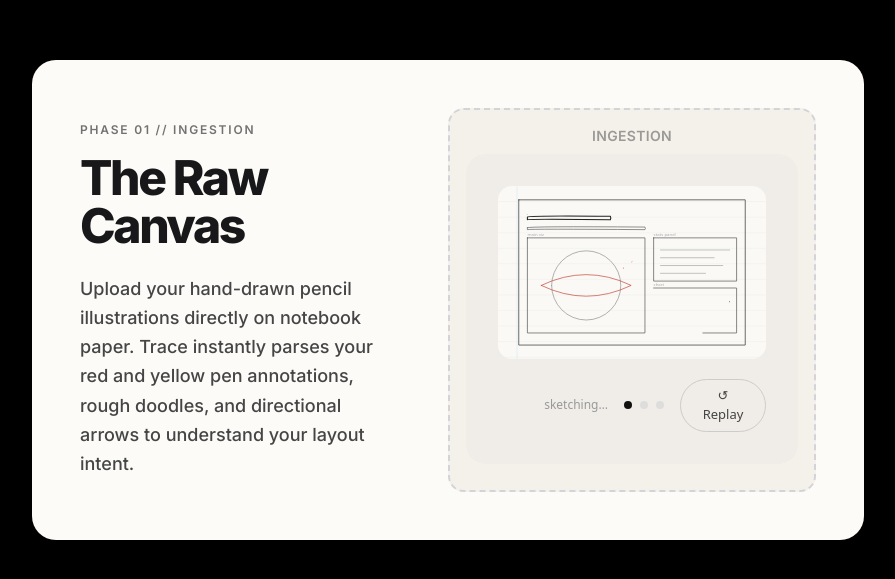
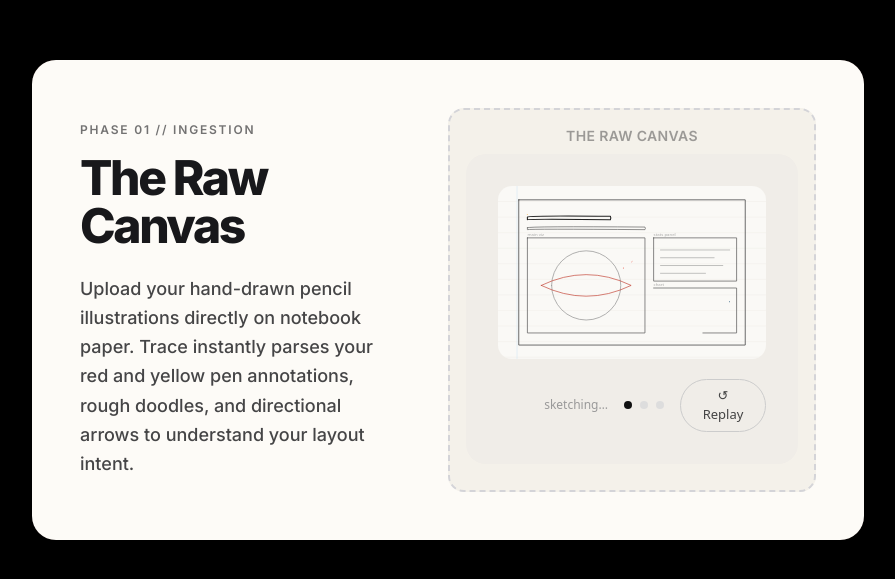
Before and after one commit to casanova259/myui, a Next.js app: page /raf in a window 1280 px wide. Shown: the part 900-1479 px from the top of the page, without its empty margins (192-1087 px from the left). Built offline with nearby package versions, Linux system fonts and the light colour scheme.

Commit message:
third and second one are done

```diff
--- a/app/raf/page.tsx
+++ b/app/raf/page.tsx
@@ -12,6 +12,7 @@
 import ComputationDemo from '@/components/momentumgraph/statecom';
 import CinematicIngestion from '@/components/momentumgraph/cine';
 import NodeGroupVisual from '@/components/momentumgraph/statecom';
+import CinematicWireframe from '@/components/momentumgraph/cine';
 
 // Initialize Inter font
 const inter = Inter({ subsets: ['latin'] });
@@ -53,7 +54,7 @@
             title: "Cinematic Simulation",
             description: "Real-world physics are applied to the wireframe. Trace simulates golden hour sunlight, dramatic cinematic lighting, warm color grading, and a shallow depth of field for absolute realism.",
             imagePlaceholder: "bg-orange-900/50 border-orange-800",
-            comp: <CinematicIngestion />
+            comp: <CinematicWireframe />
         },
         {
             id: 4,
@@ -144,7 +145,7 @@
                         {/* Right Side: Massive Image Placeholder */}
                         <div className={`w-full md:w-1/2 h-48 md:h-full mt-8 md:mt-0 rounded-2xl border-2 border-dashed ${section.imagePlaceholder} flex flex-col items-center p-4 relative overflow-hidden`}>
                             <span className="text-sm font-semibold opacity-40 block mb-2 tracking-wide uppercase select-none">
-                                Ingestion
+                                {section.title}
                             </span>
                             {/* This container now captures the animation size dynamically */}
                             <div className="relative w-full flex-1 flex flex-col justify-between overflow-hidden rounded-xl">
--- a/components/momentumgraph/cine.tsx
+++ b/components/momentumgraph/cine.tsx
@@ -1,146 +1,267 @@
 "use client";
 
-import React, { useRef } from "react";
-import { motion, useMotionValue, useTransform, useSpring } from "framer-motion";
+import { useEffect, useRef } from "react";
 
-export default function CinematicIngestion() {
-    const containerRef = useRef<HTMLDivElement>(null);
+// ── geometry ──────────────────────────────────────────────────────────────────
 
-    // Mouse coordinates tracking relative to the center of the container
-    const mouseX = useMotionValue(0);
-    const mouseY = useMotionValue(0);
+function makeBox(s: number) {
+  const h = s / 2;
+  const verts: number[][] = [
+    [-h, -h, -h], [h, -h, -h], [h, h, -h], [-h, h, -h],
+    [-h, -h,  h], [h, -h,  h], [h, h,  h], [-h, h,  h],
+  ];
+  const edges: number[][] = [
+    [0,1],[1,2],[2,3],[3,0],
+    [4,5],[5,6],[6,7],[7,4],
+    [0,4],[1,5],[2,6],[3,7],
+    [0,6],[1,7],[2,4],[3,5],
+  ];
+  const s2 = s * 0.55, h2 = s2 / 2;
+  const verts2: number[][] = [
+    [-h2,-h2,-h2],[h2,-h2,-h2],[h2,h2,-h2],[-h2,h2,-h2],
+    [-h2,-h2, h2],[h2,-h2, h2],[h2,h2, h2],[-h2,h2, h2],
+  ];
+  const offset = verts.length;
+  const edges2 = edges.map(([a, b]) => [a + offset, b + offset]);
+  const connectors = Array.from({ length: 8 }, (_, i) => [i, i + offset]);
+  return {
+    verts: [...verts, ...verts2],
+    edges: [...edges, ...edges2, ...connectors],
+  };
+}
 
-    // Smooth spring physics to prevent jerky movements
-    const springConfig = { damping: 25, stiffness: 120, mass: 0.6 };
-    const smoothX = useSpring(mouseX, springConfig);
-    const smoothY = useSpring(mouseY, springConfig);
+// ── math helpers ──────────────────────────────────────────────────────────────
 
-    // PARALLAX DEPTH MAPPINGS:
-    // Foreground: Moves fast, highly blurred, gives upfront depth
-    const fgX = useTransform(smoothX, [-0.5, 0.5], [-45, 45]);
-    const fgY = useTransform(smoothY, [-0.5, 0.5], [-45, 45]);
+type Vec3 = [number, number, number];
 
-    // Midground (Focal Plane): Sharp, contains the text, moves moderately
-    const mgX = useTransform(smoothX, [-0.5, 0.5], [-15, 15]);
-    const mgY = useTransform(smoothY, [-0.5, 0.5], [-15, 15]);
+const rotX = (v: Vec3, a: number): Vec3 => {
+  const c = Math.cos(a), s = Math.sin(a);
+  return [v[0], v[1] * c - v[2] * s, v[1] * s + v[2] * c];
+};
+const rotY = (v: Vec3, a: number): Vec3 => {
+  const c = Math.cos(a), s = Math.sin(a);
+  return [v[0] * c + v[2] * s, v[1], -v[0] * s + v[2] * c];
+};
+const rotZ = (v: Vec3, a: number): Vec3 => {
+  const c = Math.cos(a), s = Math.sin(a);
+  return [v[0] * c - v[1] * s, v[0] * s + v[1] * c, v[2]];
+};
 
-    // Background: Moves very little, mildly blurred, gives deep perspective
-    const bgX = useTransform(smoothX, [-0.5, 0.5], [-8, 8]);
-    const bgY = useTransform(smoothY, [-0.5, 0.5], [-8, 8]);
+function edgeColor(lightDot: number, depth: number, alpha: number): string {
+  const warmth = (lightDot + 1) / 2;
+  const depthFade = (depth + 160) / 320;
+  const r = Math.round(120 + warmth * 135);
+  const g = Math.round(70  + warmth * 70);
+  const b = Math.round(40  + (1 - warmth) * 60);
+  const a = Math.min((0.08 + depthFade * 0.55 + warmth * 0.35) * alpha, 1);
+  return `rgba(${r},${g},${b},${a})`;
+}
 
-    const handleMouseMove = (e: React.MouseEvent<HTMLDivElement>) => {
-        if (!containerRef.current) return;
-        const rect = containerRef.current.getBoundingClientRect();
+function glowWidth(lightDot: number, depth: number): number {
+  const warmth = (lightDot + 1) / 2;
+  const df = (depth + 160) / 320;
+  return 0.5 + warmth * 2.2 + df * 0.8;
+}
 
-        // Normalize coordinates between -0.5 and 0.5
-        const x = (e.clientX - rect.left) / rect.width - 0.5;
-        const y = (e.clientY - rect.top) / rect.height - 0.5;
+// ── component ─────────────────────────────────────────────────────────────────
 
-        mouseX.set(x);
-        mouseY.set(y);
+export default function CinematicWireframe() {
+  const canvasRef = useRef<HTMLCanvasElement>(null);
+  const containerRef = useRef<HTMLDivElement>(null);
+  const stateRef = useRef({
+    rotX: 0.42, rotY: 0.28, rotZ: 0.08,
+    velX: 0.0004, velY: 0.0007, velZ: 0.0001,
+    swingX: 0, swingY: 0, swingVX: 0, swingVY: 0,
+    lightAngle: 0,
+    lastT: 0,
+    raf: 0,
+  });
+  const hudRef = useRef<HTMLSpanElement>(null);
+  const geo = useRef(makeBox(110));
+
+  useEffect(() => {
+    const canvas = canvasRef.current;
+    const container = containerRef.current;
+    if (!canvas || !container) return;
+    const ctx = canvas.getContext("2d")!;
+    const state = stateRef.current;
+    const { verts, edges } = geo.current;
+
+    const SPRING = 0.018, DAMP = 0.88, LIGHT_SPEED = 0.0006;
+
+    function resize() {
+      canvas.width  = container.clientWidth;
+      canvas.height = container.clientHeight;
+    }
+    resize();
+    const ro = new ResizeObserver(resize);
+    ro.observe(container);
+
+    function draw(ts: number) {
+      const dt = Math.min(ts - state.lastT, 32);
+      state.lastT = ts;
+      const W = canvas.width, H = canvas.height;
+
+      ctx.clearRect(0, 0, W, H);
+      ctx.fillStyle = "#150600";
+      ctx.fillRect(0, 0, W, H);
+
+      // physics
+      state.velX += (0.0003 - state.velX) * 0.001;
+      state.velY += (0.0008 - state.velY) * 0.001;
+      state.rotX += state.velX * dt * 0.7;
+      state.rotY += state.velY * dt;
+      state.rotZ += state.velZ * dt * 0.3;
+
+      state.swingVX += -SPRING * state.swingX;
+      state.swingVY += -SPRING * state.swingY;
+      state.swingVX *= DAMP; state.swingVY *= DAMP;
+      state.swingX += state.swingVX; state.swingY += state.swingVY;
+
+      // light sweep
+      state.lightAngle += LIGHT_SPEED * dt;
+      const la = state.lightAngle;
+      const _ldx = Math.cos(la) * 0.8, _ldy = -0.4, _ldz = Math.sin(la) * 0.6;
+      const lLen = Math.sqrt(_ldx ** 2 + _ldy ** 2 + _ldz ** 2);
+      const ld: Vec3 = [_ldx / lLen, _ldy / lLen, _ldz / lLen];
+
+      // project verts
+      const cx = W / 2 + state.swingX, cy = H / 2 + state.swingY;
+      const projected = verts.map((v) => {
+        let r = rotX(v as Vec3, state.rotX);
+        r = rotY(r, state.rotY);
+        r = rotZ(r, state.rotZ);
+        const fov = 340, z = r[2] + 340;
+        return [cx + r[0] * fov / z, cy + r[1] * fov / z, r[2]];
+      });
+
+      // depth-sorted edges with light dot
+      const edgesData = edges.map(([a, b]) => {
+        const midZ = (projected[a][2] + projected[b][2]) / 2;
+        const mv = verts[a].map((v, i) => (v + verts[b][i]) / 2) as Vec3;
+        let rm = rotX(mv, state.rotX);
+        rm = rotY(rm, state.rotY);
+        rm = rotZ(rm, state.rotZ);
+        const rLen = Math.sqrt(rm[0]**2+rm[1]**2+rm[2]**2) || 1;
+        const dot = (rm[0]/rLen)*ld[0]+(rm[1]/rLen)*ld[1]+(rm[2]/rLen)*ld[2];
+        return { a, b, midZ, dot };
+      });
+      edgesData.sort((x, y) => x.midZ - y.midZ);
+
+      // draw edges
+      for (const e of edgesData) {
+        const pa = projected[e.a], pb = projected[e.b];
+        const isInner = e.a >= 8;
+        const alpha = isInner ? 0.55 : 1.0;
+        const color = edgeColor(e.dot, e.midZ, alpha);
+        const width = glowWidth(e.dot, e.midZ) * (isInner ? 0.6 : 1);
+
+        ctx.beginPath();
+        ctx.moveTo(pa[0], pa[1]);
+        ctx.lineTo(pb[0], pb[1]);
+        ctx.strokeStyle = color;
+        ctx.lineWidth = width;
+        ctx.lineCap = "round";
+        ctx.stroke();
+
+        if (e.dot > 0.3) {
+          const warmth = (e.dot + 1) / 2;
+          ctx.beginPath();
+          ctx.moveTo(pa[0], pa[1]);
+          ctx.lineTo(pb[0], pb[1]);
+          ctx.strokeStyle = `rgba(240,120,30,${warmth * 0.22 * alpha})`;
+          ctx.lineWidth = width * 3;
+          ctx.stroke();
+        }
+      }
+
+      // vertex dots
+      for (let i = 0; i < 8; i++) {
+        const p = projected[i];
+        const depth = (p[2] + 160) / 320;
+        ctx.beginPath();
+        ctx.arc(p[0], p[1], 2.2, 0, Math.PI * 2);
+        ctx.fillStyle = `rgba(240,${140 + depth * 60},${60 + depth * 40},${0.4 + depth * 0.5})`;
+        ctx.fill();
+      }
+
+      // bloom
+      const lx = W/2 + ld[0]*180, ly = H/2 + ld[1]*100;
+      const bloom = ctx.createRadialGradient(lx, ly, 0, lx, ly, 90);
+      bloom.addColorStop(0, "rgba(240,130,30,0.07)");
+      bloom.addColorStop(1, "rgba(0,0,0,0)");
+      ctx.fillStyle = bloom;
+      ctx.fillRect(0, 0, W, H);
+
+      // vignette
+      const vig = ctx.createRadialGradient(W/2, H/2, 60, W/2, H/2, W*0.72);
+      vig.addColorStop(0, "rgba(0,0,0,0)");
+      vig.addColorStop(1, "rgba(0,0,0,0.72)");
+      ctx.fillStyle = vig;
+      ctx.fillRect(0, 0, W, H);
+
+      // HUD light meter
+      if (hudRef.current) {
+        const bars = Math.round(((Math.sin(la)+1)/2)*6);
+        hudRef.current.textContent = "LIGHT " + "█".repeat(bars) + "░".repeat(6-bars);
+      }
+
+      state.raf = requestAnimationFrame(draw);
+    }
+
+    state.raf = requestAnimationFrame(draw);
+    return () => {
+      cancelAnimationFrame(state.raf);
+      ro.disconnect();
     };
+  }, []);
 
-    const handleMouseLeave = () => {
-        // Snap back smoothly to dead center when mouse leaves
-        mouseX.set(0);
-        mouseY.set(0);
-    };
+  const hudStyle: React.CSSProperties = {
+    position: "absolute",
+    fontFamily: "'DM Mono', monospace",
+    fontSize: 9,
+    letterSpacing: ".16em",
+    color: "rgba(200,100,40,0.5)",
+    pointerEvents: "none",
+  };
 
-    return (
-        <div
-            ref={containerRef}
-            onMouseMove={handleMouseMove}
-            onMouseLeave={handleMouseLeave}
-            className="relative w-full h-full min-h-[400px] bg-[#311308] rounded-[24px] overflow-hidden flex items-center justify-center select-none border border-orange-950/20 shadow-inner"
-        >
-            {/* ================= LAYER 1: CINEMATIC AMBIENT LIGHT SOURCE ================= */}
-            {/* Animated glowing backdrop replicating golden hour sunset rays */}
-            <motion.div
-                animate={{
-                    scale: [1, 1.15, 1],
-                    opacity: [0.4, 0.6, 0.4]
-                }}
-                transition={{
-                    duration: 8,
-                    repeat: Infinity,
-                    ease: "easeInOut"
-                }}
-                className="absolute w-[150%] h-[150%] bg-[radial-gradient(circle_at_center,rgba(249,115,22,0.15)_0%,rgba(251,146,60,0.05)_40%,transparent_70%)] pointer-events-none"
-            />
+  return (
+    <>
+      <style>{`
+        @import url('https://fonts.googleapis.com/css2?family=DM+Mono:wght@400;500&display=swap');
+        @keyframes scanLine {
+          0%   { top: -2px; opacity: .07; }
+          100% { top: 100%; opacity: .04; }
+        }
+      `}</style>
+      <div
+        ref={containerRef}
+        style={{
+          position: "relative",
+          width: "100%",
+          height: "100%",
+          minHeight: 340,
+          background: "#150600",
+          overflow: "hidden",
+          borderRadius: 12,
+        }}
+      >
+        <canvas ref={canvasRef} style={{ display: "block", width: "100%", height: "100%" }} />
 
-            {/* ================= LAYER 2: BACKGROUND (DEEP BLUR / BOKEH) ================= */}
-            <motion.div
-                style={{ x: bgX, y: bgY }}
-                className="absolute inset-0 flex items-center justify-center pointer-events-none filter blur-[8px] opacity-40"
-            >
-                {/* Floating background geometric particles */}
-                <motion.div
-                    animate={{ rotate: 360 }}
-                    transition={{ duration: 40, repeat: Infinity, ease: "linear" }}
-                    className="absolute top-12 left-16 w-16 h-16 border border-orange-400/30 rounded-xl transform rotate-12"
-                />
-                <motion.div
-                    animate={{ y: [0, 15, 0], rotate: -360 }}
-                    transition={{ duration: 25, repeat: Infinity, ease: "easeInOut" }}
-                    className="absolute bottom-16 right-20 w-24 h-24 border border-amber-500/20 rounded-full"
-                />
-            </motion.div>
+        {/* Scan line */}
+        <div style={{
+          position: "absolute", left: 0, right: 0, height: 2,
+          background: "linear-gradient(90deg,transparent,rgba(220,110,30,.35),transparent)",
+          animation: "scanLine 6s linear infinite",
+          pointerEvents: "none",
+        }} />
 
-            {/* ================= LAYER 3: MIDGROUND (SHARP FOCAL PLANE) ================= */}
-            <motion.div
-                style={{ x: mgX, y: mgY }}
-                className="relative z-10 flex flex-col items-center justify-center pointer-events-none"
-            >
-                {/* Animated Core Geometry (Wireframe + Shards combo) */}
-                <div className="relative w-44 h-44 flex items-center justify-center">
-                    {/* Outer Shifting Wireframe Orb */}
-                    <motion.div
-                        animate={{ rotate: 360, scale: [0.98, 1.02, 0.98] }}
-                        transition={{
-                            rotate: { duration: 20, repeat: Infinity, ease: "linear" },
-                            scale: { duration: 4, repeat: Infinity, ease: "easeInOut" }
-                        }}
-                        className="absolute inset-0 border border-amber-500/40 rounded-full border-dashed"
-                    />
-
-                    {/* Inner Structural Solid Shards */}
-                    <motion.div
-                        animate={{ rotate: -180 }}
-                        transition={{ duration: 25, repeat: Infinity, ease: "linear" }}
-                        className="absolute w-32 h-32 bg-gradient-to-tr from-amber-600/20 to-orange-400/10 border border-orange-500/30 rounded-lg shadow-[0_0_30px_rgba(249,115,22,0.1)] backdrop-blur-[2px]"
-                    />
-
-                    {/* Core Central Display Text */}
-                    <motion.div
-                        initial={{ letterSpacing: "0.1em" }}
-                        whileHover={{ letterSpacing: "0.2em" }}
-                        className="relative z-20 text-white font-mono tracking-[0.15em] font-bold text-sm bg-[#1e0a04]/90 px-5 py-2.5 rounded-md border border-orange-500/40 shadow-2xl backdrop-blur-md"
-                    >
-                        INGESTION
-                    </motion.div>
-                </div>
-            </motion.div>
-
-            {/* ================= LAYER 4: FOREGROUND (HEAVY BOKEH BLUR) ================= */}
-            {/* These elements live right in front of the lens, moving quickly across the frame */}
-            <motion.div
-                style={{ x: fgX, y: fgY }}
-                className="absolute inset-0 pointer-events-none z-20 filter blur-[28px]"
-            >
-                {/* Massive heavily blurred warm mass passing close bottom-left */}
-                <motion.div
-                    animate={{ y: [0, -10, 0], x: [0, 5, 0] }}
-                    transition={{ duration: 6, repeat: Infinity, ease: "easeInOut" }}
-                    className="absolute -bottom-10 -left-10 w-48 h-48 bg-gradient-to-br from-orange-600/60 to-transparent rounded-full opacity-70 mix-blend-screen"
-                />
-
-                {/* Passing blurred mass top-right */}
-                <motion.div
-                    animate={{ y: [0, 12, 0] }}
-                    transition={{ duration: 7, repeat: Infinity, ease: "easeInOut" }}
-                    className="absolute -top-12 -right-12 w-40 h-40 bg-gradient-to-bl from-amber-500/40 to-transparent rounded-full opacity-60 mix-blend-screen"
-                />
-            </motion.div>
-        </div>
-    );
+        {/* HUD labels */}
+        <span style={{ ...hudStyle, top: 14, left: 16 }}>WIREFRAME // PHYSICS</span>
+        <span style={{ ...hudStyle, top: 14, right: 16 }}>SIM ACTIVE</span>
+        <span style={{ ...hudStyle, bottom: 14, left: 16 }}>PHASE 03 // ENVIRONMENT</span>
+        <span ref={hudRef} style={{ ...hudStyle, bottom: 14, right: 16 }}>LIGHT ░░░░░░</span>
+      </div>
+    </>
+  );
 }
--- a/components/momentumgraph/statecom.tsx
+++ b/components/momentumgraph/statecom.tsx
@@ -210,7 +210,7 @@
                 initial={{ opacity: 0 }}
                 animate={isInView ? { opacity: 1 } : {}}
                 transition={{ delay: 0.3 }}
-                className="relative z-30 w-full h-9 border-t border-white/5 flex items-center justify-start px-4  bg-[#08090A]"
+                className="relative z-30 w-full h-9 border-t border-white/5 flex items-center justify-start px-4 gap-1 bg-[#08090A]"
             >
                 <motion.span
                     animate={{ opacity: [1, 0, 1] }}
```
